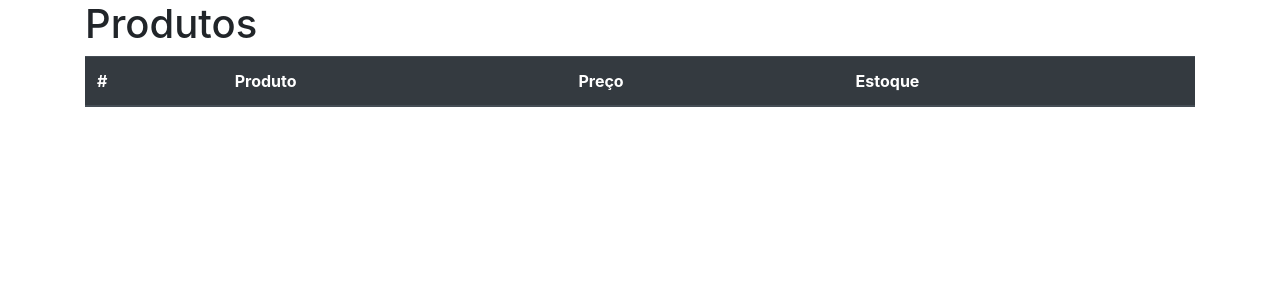
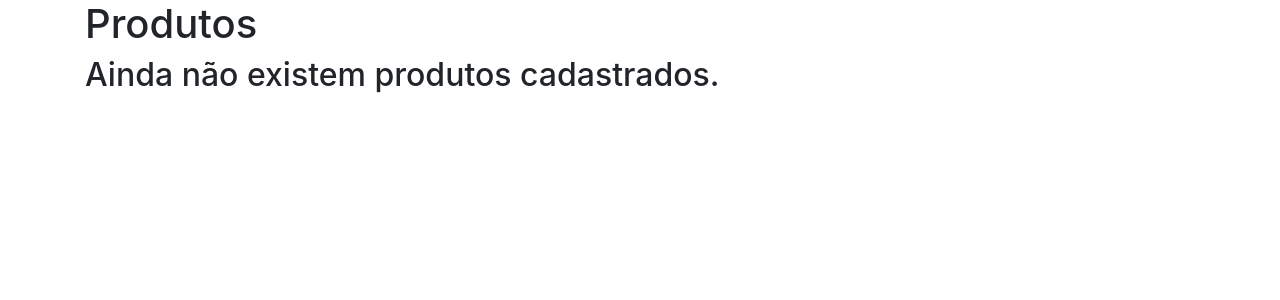
Before and after one commit to michelpessoa/django2, a Django app: page / in a window 1280 px wide. Shown: the top 300 px of the page. Run offline with Django 3.2, Linux system fonts and the light colour scheme; data that the repository does not hold is empty; some libraries are stand-ins or nearby versions.

Commit message:
Update index

```diff
--- a/core/templates/index.html
+++ b/core/templates/index.html
@@ -12,6 +12,7 @@
 <body>
 <div class="container">
     <h1>Produtos</h1>
+    {% if produtos %}
 
     <table class="table table-dark">
         <thead>
@@ -46,6 +47,9 @@
         {% endfor %}
         </tbody>
     </table>
+    {% else %}
+        <h2>Ainda não existem produtos cadastrados.</h2>
+    {% endif %}
 </div>
 
 {% bootstrap_javascript jquery='full' %}
```
